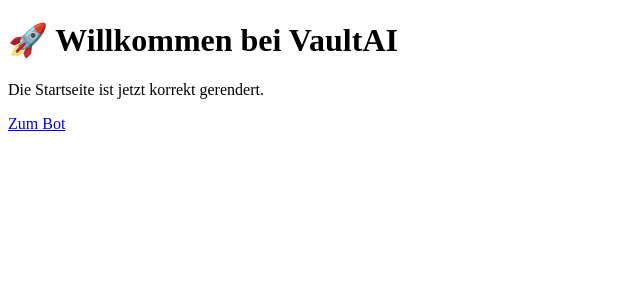
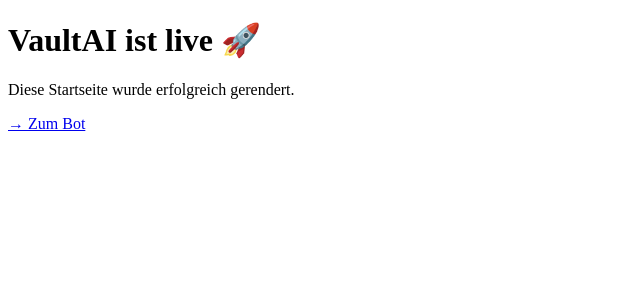
Before and after one commit to pepuvault/vaultai-starter-template, a Next.js app: page / in a window 1280 px wide. Shown: the top 300 px of the page, without its empty margins (0-640 px from the left). Built offline with nearby package versions, Linux system fonts and the light colour scheme.

Commit message:
Update page.tsx

```diff
--- a/app/page.tsx
+++ b/app/page.tsx
@@ -1,11 +1,10 @@
 // app/page.tsx
-
 export default function Home() {
   return (
     <main>
-      <h1>🚀 Willkommen bei VaultAI</h1>
-      <p>Die Startseite ist jetzt korrekt gerendert.</p>
-      <a href="/bot">Zum Bot</a>
+      <h1>VaultAI ist live 🚀</h1>
+      <p>Diese Startseite wurde erfolgreich gerendert.</p>
+      <a href="/bot">→ Zum Bot</a>
     </main>
   );
 }
```
